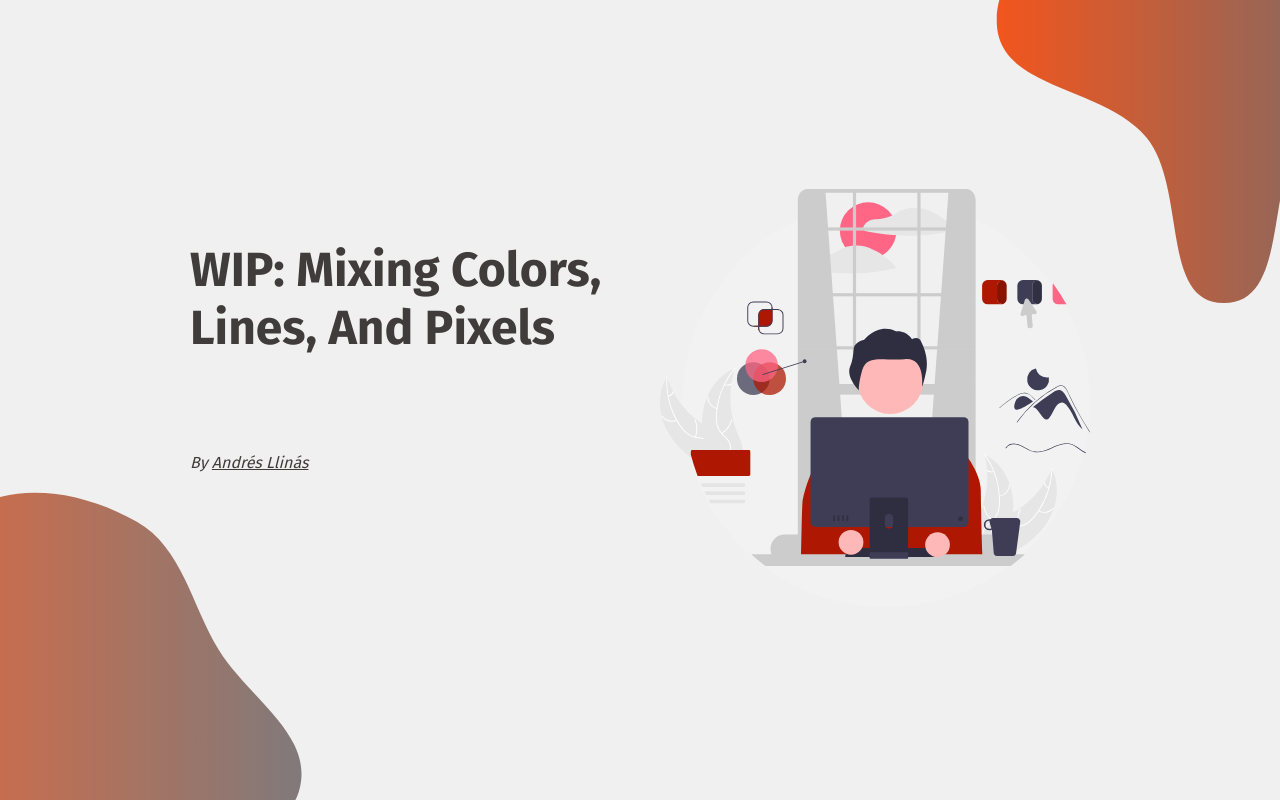
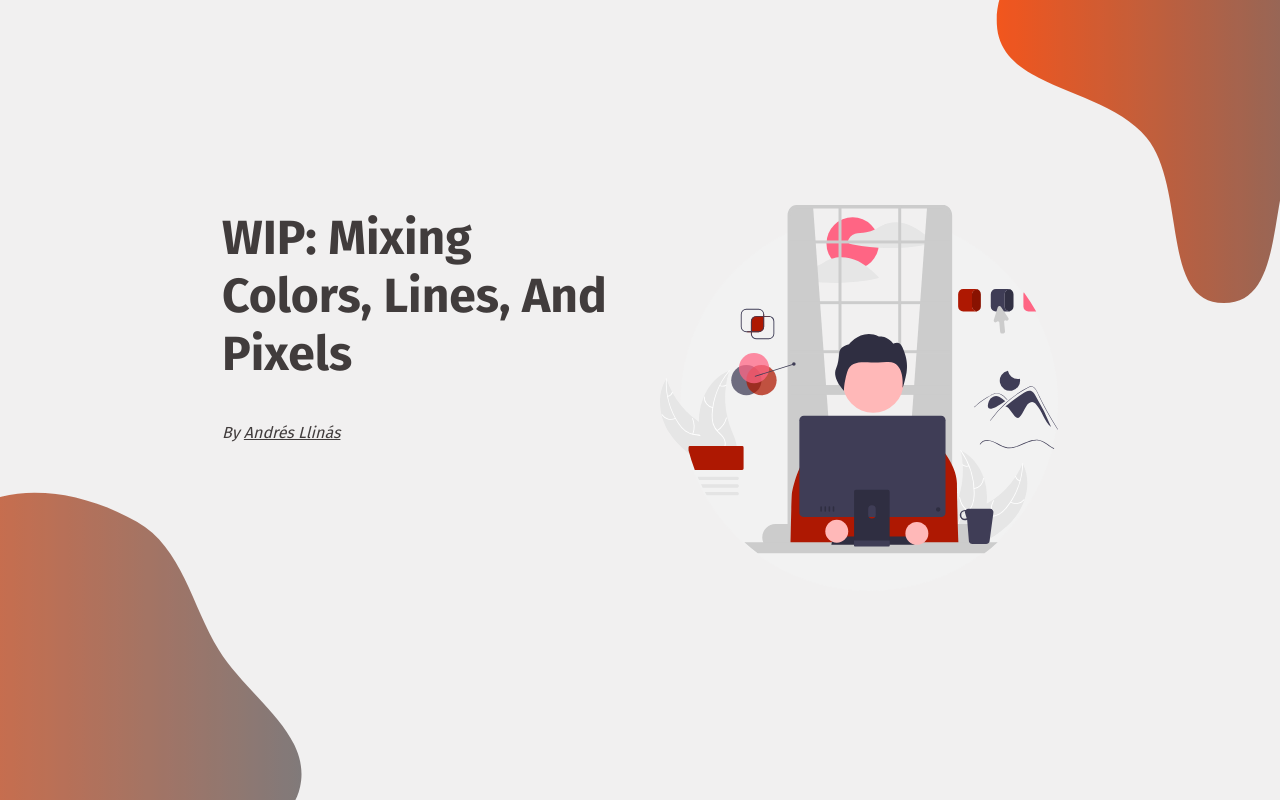
Before and after one commit to andresllinasr/portfolio, a React app: page / in a window 1280 px wide. Built offline with nearby package versions, Linux system fonts and the light colour scheme; a web font is replaced by a local one.

Commit message:
Add global styles for box-sizing and list-style

```diff
--- a/src/assets/global_styles.scss
+++ b/src/assets/global_styles.scss
@@ -1,4 +1,15 @@
 @import url(https://fonts.googleapis.com/css?family=PT+Mono|Fira+Sans:100,300,400,600,700);
+
+* {
+    box-sizing: border-box;
+    margin: 0;
+    padding: 0;
+}
+
+li {
+    list-style: none;
+}
+
 
 body {
     font-family: 'fira Sans', sans-serif;
```
